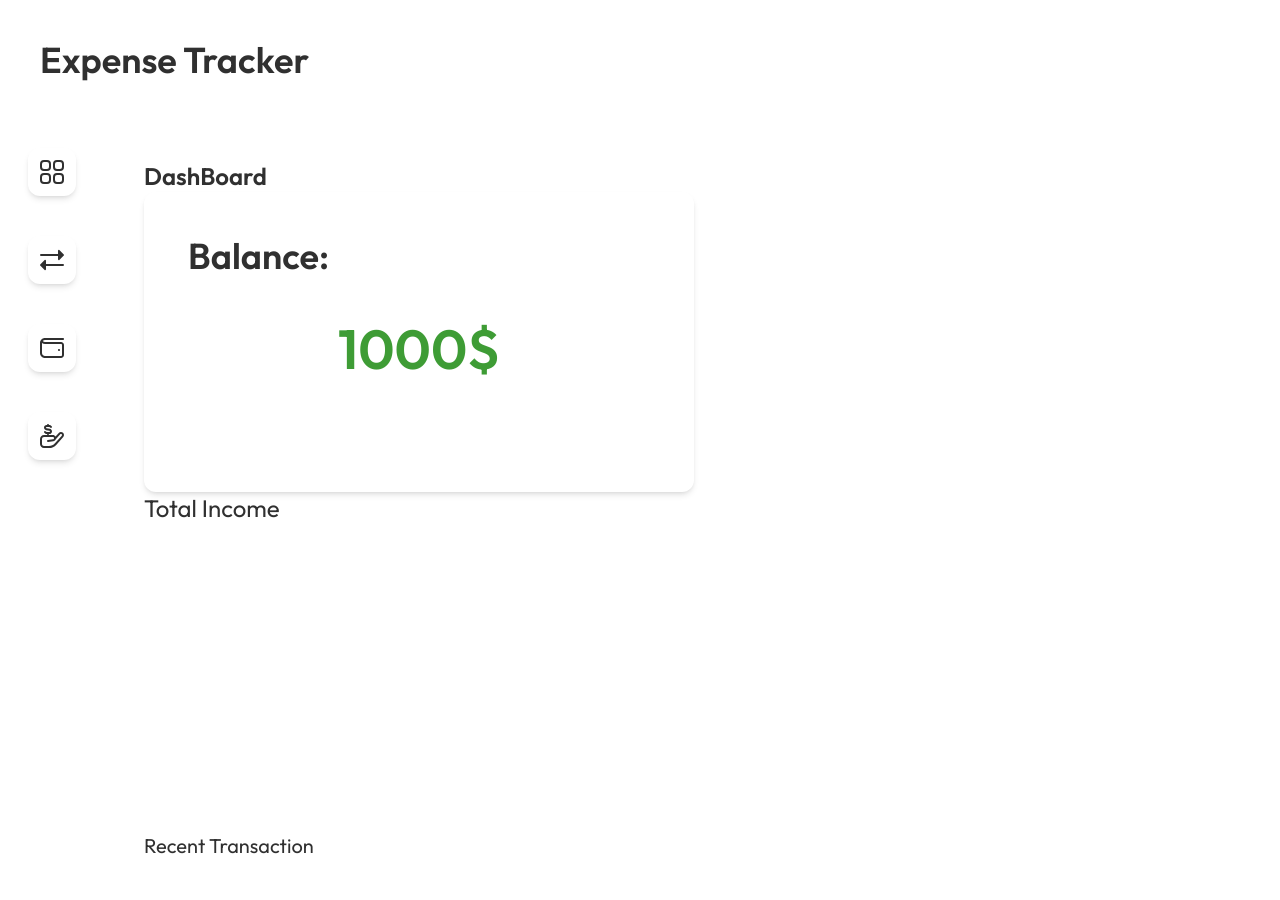
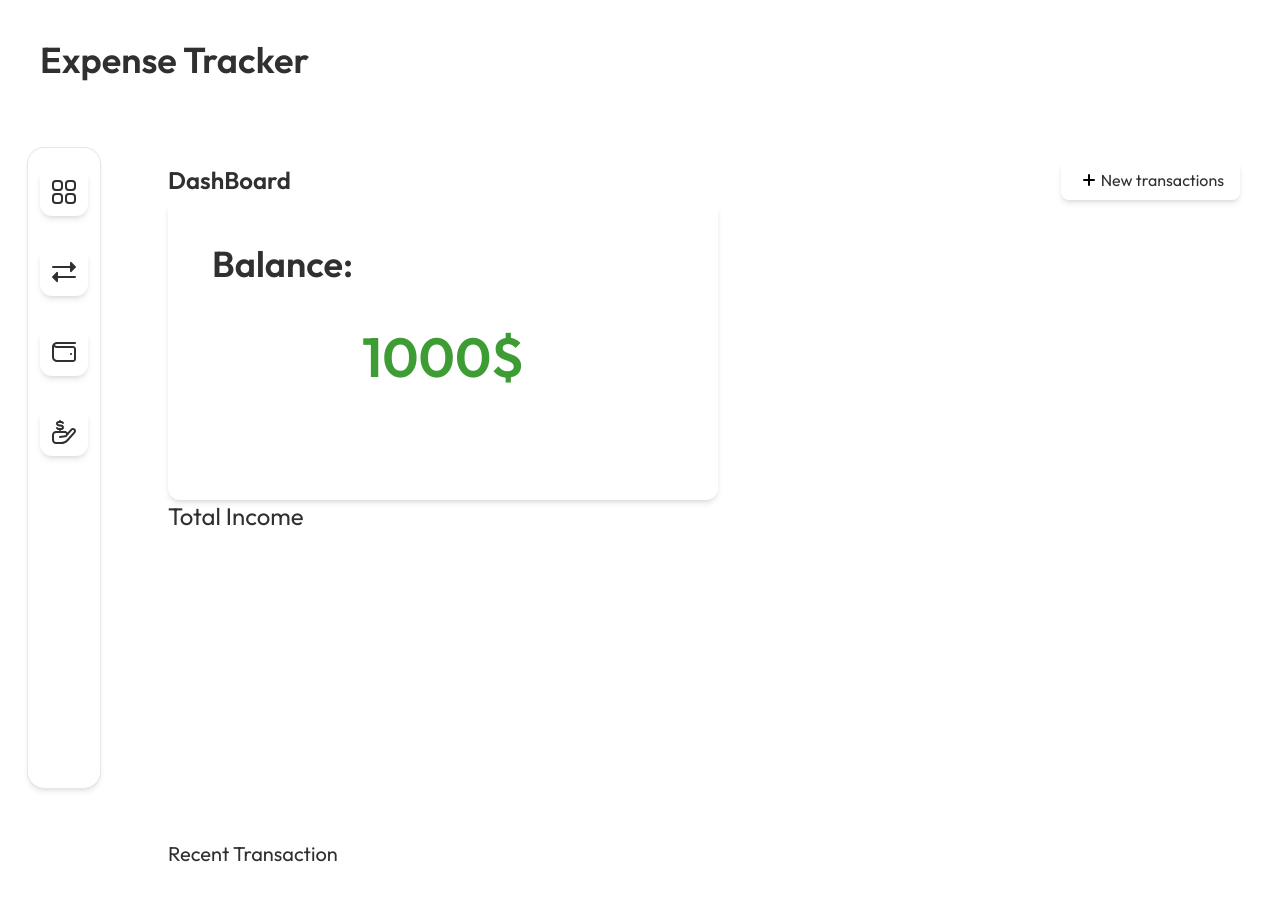
Before and after one commit to reyuer10/react-expense-tracker, a React (Vite) app: page / in a window 1280 px wide. Shown: the top 900 px of the page. Built offline with nearby package versions, Linux system fonts and the light colour scheme.

Commit message:
commit changes at 9:12PM

```diff
--- a/src/components/SideNavBar.jsx
+++ b/src/components/SideNavBar.jsx
@@ -8,7 +8,7 @@ export default function SideNavBar() {
   const [isIncomeHover, setIsIncomeHover] = useState(false);
 
   return (
-    <div className="flex flex-col m-7 space-y-10 items-center">
+    <div className="flex flex-col m-7 space-y-8 items-center0 h-[80vh] p-3 py-5 rounded-2xl border-none shadow-md ring-1 ring-gray-200">
       <Link to="/" className="relative flex items-center">
         <div
           onMouseEnter={() => setIsDashBoardHover(true)}
--- /dev/null
+++ b/src/modal/Modal.jsx
@@ -0,0 +1,31 @@
+import React from "react";
+
+export default function Modal({ children, handleOpenModalTransaction }) {
+  return (
+    <div
+      onClick={handleOpenModalTransaction}
+      className="bg-[#FFFFFF81] inset-0 fixed z-0 flex justify-center items-center"
+    >
+      <div className="z-10" />
+      <div
+        onClick={(e) => e.stopPropagation()}
+        className="text-white bg-white h-[200px] rounded-lg "
+      >
+        <div>
+          <button onClick={handleOpenModalTransaction}>
+            <svg
+              xmlns="http://www.w3.org/2000/svg"
+              id="Outline"
+              viewBox="0 0 24 24"
+              width="24"
+              height="24"
+            >
+              <path d="M18,6h0a1,1,0,0,0-1.414,0L12,10.586,7.414,6A1,1,0,0,0,6,6H6A1,1,0,0,0,6,7.414L10.586,12,6,16.586A1,1,0,0,0,6,18H6a1,1,0,0,0,1.414,0L12,13.414,16.586,18A1,1,0,0,0,18,18h0a1,1,0,0,0,0-1.414L13.414,12,18,7.414A1,1,0,0,0,18,6Z" />
+            </svg>
+          </button>
+        </div>
+        <div className="container">{children}</div>
+      </div>
+    </div>
+  );
+}
--- /dev/null
+++ b/src/pages/ExpensesEntry.jsx
@@ -0,0 +1,14 @@
+import React, { useState } from "react";
+
+export default function ExpensesEntry() {
+  const [title, setTitle] = useState("");
+  const [description, setDescription] = useState("");
+  const [amount, setAmount] = useState("");
+  const [category, setCategory] = useState("");
+
+  return (
+    <div>
+      <div>Hi!</div>
+    </div>
+  );
+}
--- /dev/null
+++ b/src/pages/button/TransactionButton.jsx
@@ -0,0 +1,23 @@
+import React from "react";
+
+export default function TransactionButton({handleOpenModalTransaction}) {
+  return (
+    <>
+      <button
+        onClick={handleOpenModalTransaction}
+        className="flex px-4 py-2 rounded-lg shadow-md hover:bg-slate-50"
+      >
+        <svg
+          xmlns="http://www.w3.org/2000/svg"
+          id="Outline"
+          viewBox="0 0 24 24"
+          width="24"
+          height="24"
+        >
+          <path d="M17,11H13V7a1,1,0,0,0-1-1h0a1,1,0,0,0-1,1v4H7a1,1,0,0,0-1,1H6a1,1,0,0,0,1,1h4v4a1,1,0,0,0,1,1h0a1,1,0,0,0,1-1V13h4a1,1,0,0,0,1-1h0A1,1,0,0,0,17,11Z" />
+        </svg>
+        New transactions
+      </button>
+    </>
+  );
+}
--- a/src/pages/dashboard/DashBoard.jsx
+++ b/src/pages/dashboard/DashBoard.jsx
@@ -1,14 +1,30 @@
-import React from "react";
+import React, { useState } from "react";
 import Balance from "./Balance";
 import RecentTransaction from "./RecentTransaction";
 import TotalExpenses from "./TotalExpenses";
 import TotalIncome from "./TotalIncome";
+import ExpensesEntry from "../ExpensesEntry";
+import Modal from "../../modal/Modal";
+import TransactionButton from "../button/TransactionButton";
 
 export default function DashBoard() {
+  const [modalTransactions, setModalTransactions] = useState(false);
+
+  const handleOpenModalTransaction = () => {
+    setModalTransactions(!modalTransactions);
+  };
+
   return (
     <div className="text-[#303030] font-outfit">
-      <div>
-        <p className="text-2xl font-semibold">DashBoard</p>
+      <div className="flex items-center justify-between">
+        <div>
+          <p className="text-2xl font-semibold">DashBoard</p>
+        </div>
+        <div>
+          <TransactionButton
+            handleOpenModalTransaction={handleOpenModalTransaction}
+          />
+        </div>
       </div>
       <div className="flex flex-grow flex-wrap basis-30">
         <div>
@@ -24,6 +40,13 @@ export default function DashBoard() {
           <TotalExpenses />
         </div>
       </div>
+      {modalTransactions && (
+        <>
+          <Modal handleOpenModalTransaction={handleOpenModalTransaction}>
+            <ExpensesEntry />
+          </Modal>
+        </>
+      )}
     </div>
   );
 }
```
Also changed, not shown: src/assets/snb_svg/cross-small.svg (added), src/assets/snb_svg/plus-small.svg (added), src/pages/dashboard/TotalIncome.jsx (line endings or trailing spaces).
